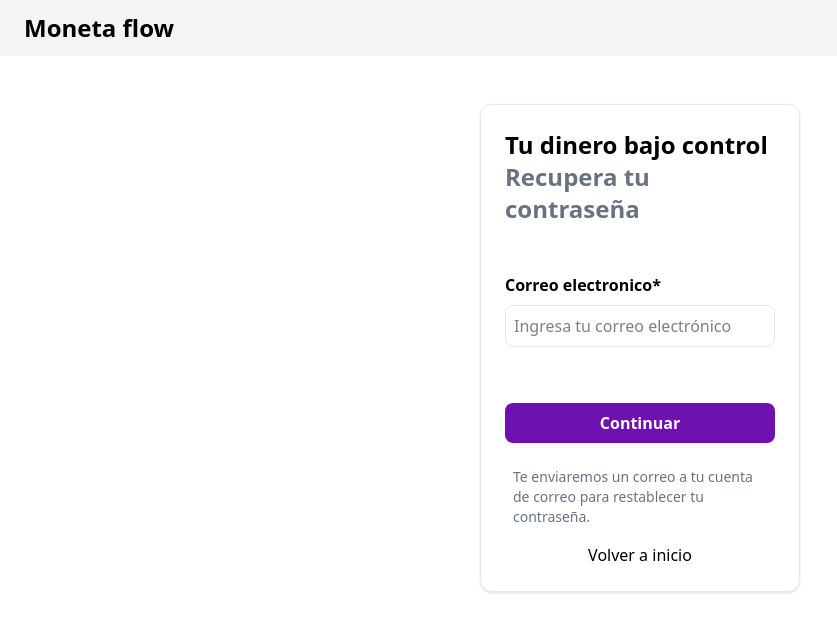
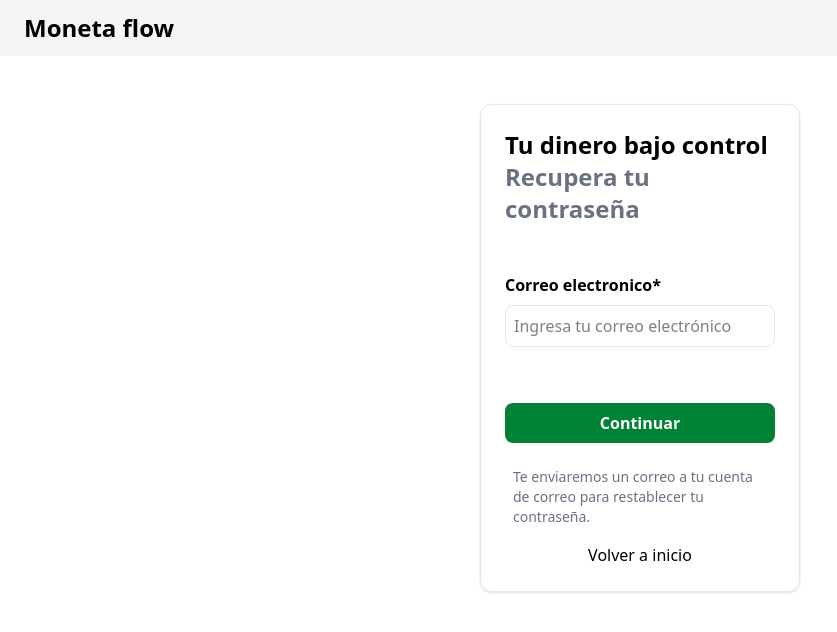
Before and after one commit to thejuanco/moneta-flow-front, a React (Vite) app: page /auth/recovery-password in a window 1280 px wide. Shown: the top 632 px of the page, without its empty margins (0-837 px from the left). Built offline with nearby package versions, Linux system fonts and the light colour scheme.

Commit message:
Cambia el color de los botones del registro y recuperacion de contraseña

```diff
--- a/src/views/auth/RecoveryPassword.jsx
+++ b/src/views/auth/RecoveryPassword.jsx
@@ -57,7 +57,7 @@ const RecoveryPassword = () => {
                     )}
                     <AlertForms alert={alert}/>
                     </div>
-                    <button className="bg-purple-800 mb-2 text-white w-full py-2 font-semibold rounded-lg hover:bg-purple-700">
+                    <button className="bg-green-700 mb-2 text-white w-full py-2 font-semibold rounded-lg hover:bg-green-600">
                     Continuar
                     </button>
                 </form>
--- a/src/views/auth/Register.jsx
+++ b/src/views/auth/Register.jsx
@@ -127,7 +127,7 @@ const Register = () => {
               </div>
             </div>
             <AlertForms alert={alert}/>
-            <button className="bg-purple-800 text-white w-full mt-8 py-2 font-semibold rounded-lg hover:bg-purple-700">
+            <button className="bg-green-700 text-white w-full mt-8 py-2 font-semibold rounded-lg hover:bg-green-600">
               Continuar
             </button>
           </form>
```
